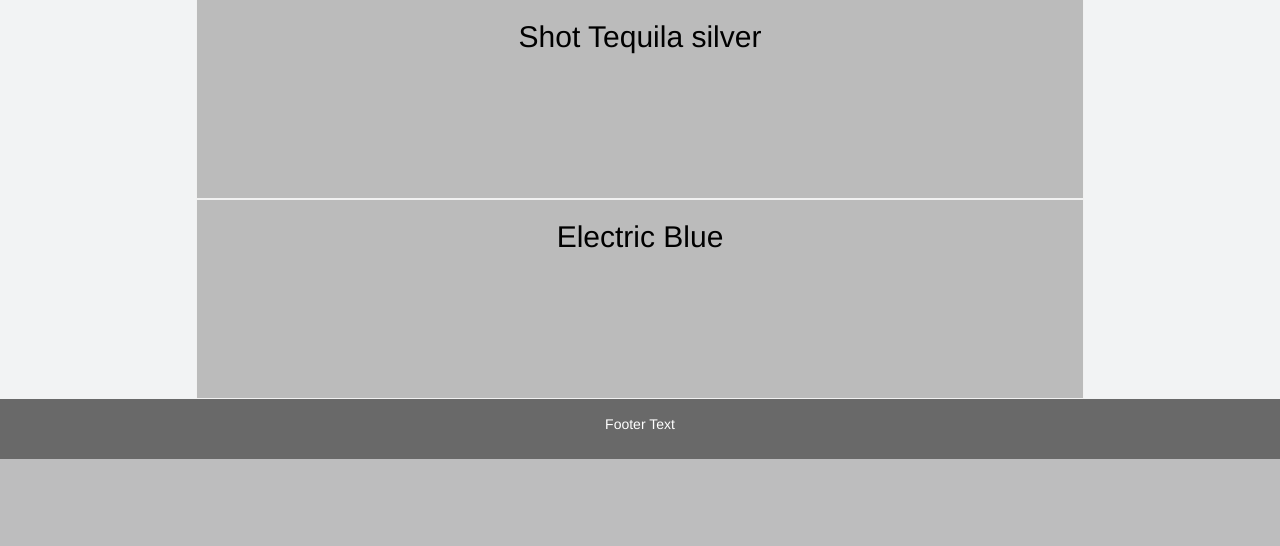
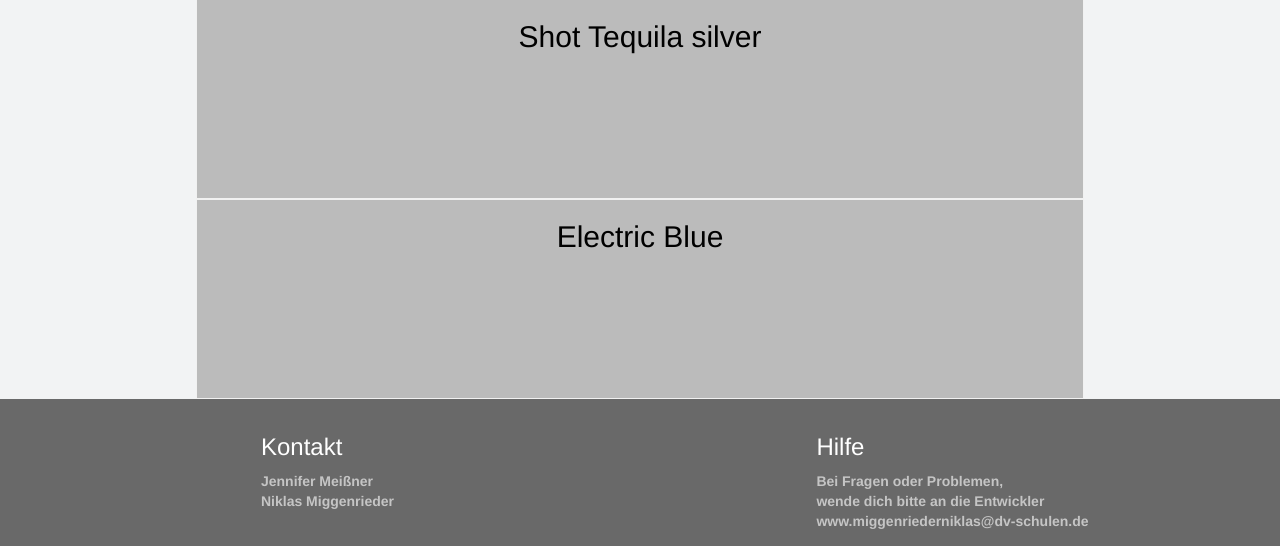
Before and after one commit to NIKmigg/My-Bar-Skript, a PHP site: page /rezepte.php in a window 1280 px wide. Shown: the part 3027-3573 px from the top of the page. Before the commit the page ends 3486 px from the top, so only its background shows below. Run offline with PHP 8.4, Linux system fonts and the light colour scheme.

Commit message:
Footer verbessert

```diff
--- a/CocktailWebseite/rezepte.php
+++ b/CocktailWebseite/rezepte.php
@@ -509,8 +509,27 @@
 
         <!-- Die Footer -->
         <footer class="container-fluid text-center">
-            <div class="upper">
-                <p>Footer Text</p>
+            <div class="footerOrdner">
+                <div class="col-sm-6">
+                    <table class="footerTabelle">
+                        <tr>
+                            <td><h3>Kontakt</h3></td>
+                        </tr>
+                        <tr>
+                            <td><a>Jennifer Meißner<br>Niklas Miggenrieder</a></td>
+                        </tr>
+                    </table>
+                </div>
+                <div class="col-sm-6">
+                    <table class="footerTabelle">
+                        <tr>
+                            <td><h3>Hilfe</h3></td>
+                        </tr>
+                        <tr>
+                            <td><a>Bei Fragen oder Problemen,<br>wende dich bitte an die Entwickler<br>www.miggenriederniklas@dv-schulen.de</a></td>
+                        </tr>
+                    </table>
+                </div>
             </div>
         </footer>
 
--- a/CocktailWebseite/style.css
+++ b/CocktailWebseite/style.css
@@ -24,6 +24,20 @@
         background-color: dimgray;
         color: white;
         padding: 15px;
+    }
+
+    .footerOrdner {
+        font-weight: bold;
+        text-align: left;
+    }
+
+    .footerTabelle {
+        margin: auto;
+    }
+
+    .footerTabelle a {
+        color: rgb(197, 197, 197);
+        text-decoration: none;
     }
 
     body {
@@ -194,7 +208,6 @@
     }
 
     .zutatenTabelle {
-        text-decoration: none;
         padding: 0;
         margin: 0;
     }
@@ -204,6 +217,7 @@
         color: black;
         display: block;
         padding-left: 20px;
+        text-decoration: none;
     }
 
     .sucheButton {
```
Also changed, not shown: CocktailWebseite/home.php (+21 -2 lines), CocktailWebseite/mixer.php (+21 -2 lines).
